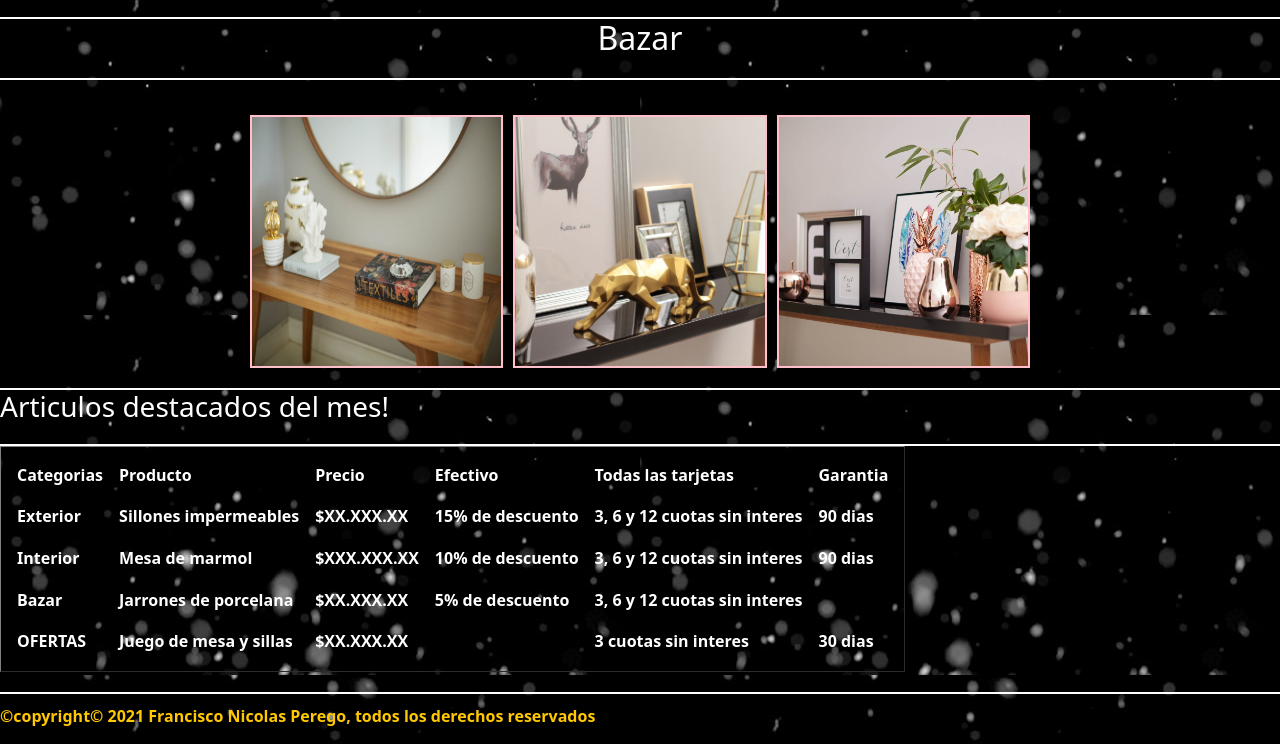
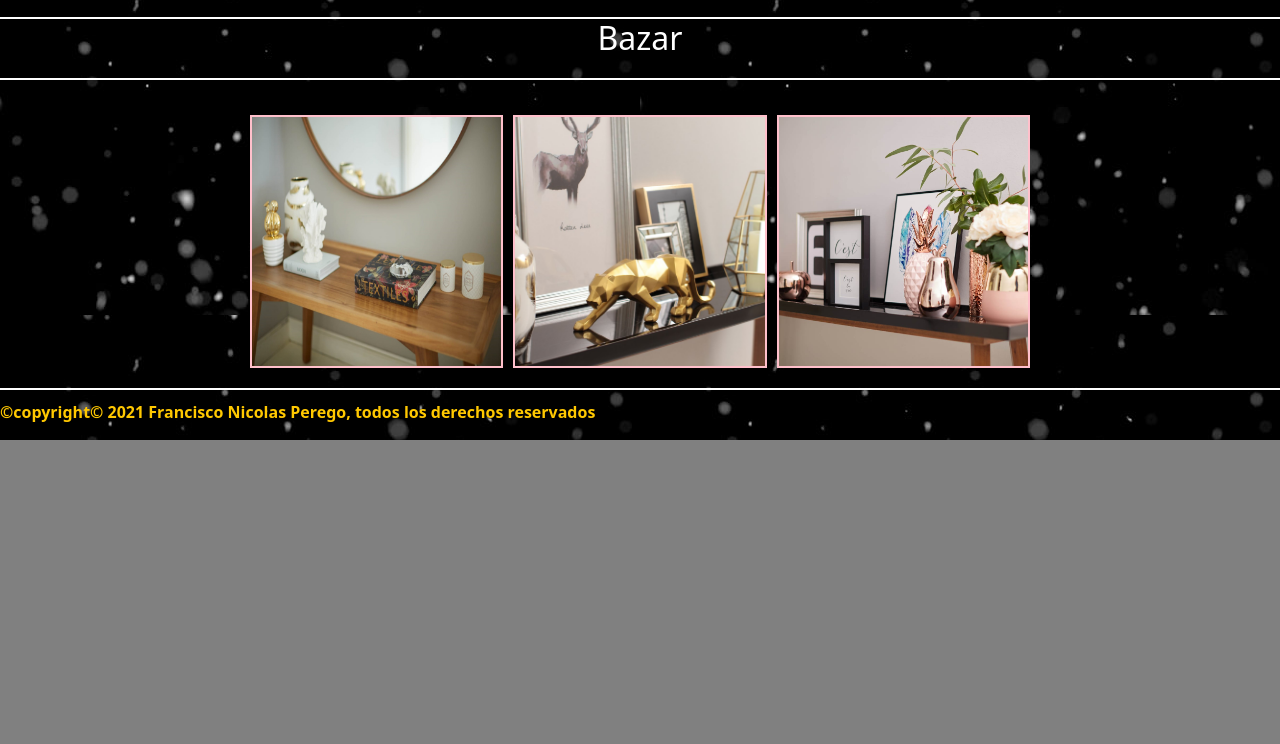
Before and after one commit to FranciscoPerego/decoracion__perego, a website: page categorias.html in a window 1280 px wide. Shown: the part 1485-2229 px from the top of the page. After the commit the page ends 1925 px from the top, so only its background shows below. Drawn offline with nearby package versions, Linux system fonts and the light colour scheme.

Commit message:
Eliminamos tabla y modificamos textos

```diff
--- a/categorias.html
+++ b/categorias.html
@@ -97,60 +97,6 @@
          </ul>
    </div>
    <div class="linea"></div>
-    <div class="letrasBlancas">
-         <h3>Articulos destacados del mes! </h3>
-    </div>
-    <div class="linea"></div>
-     <table border="1" cellpadding="8" cellspacing="16">
-
-         <tr>
-             <th>Categorias</th>
-             <th>Producto</th>
-             <th>Precio</th>
-             <th>Efectivo</th>
-             <th>Todas las tarjetas</th>
-             <th>Garantia</th>
-         </tr>
-
-         <tr>
-             <td>Exterior</td>
-             <td>Sillones impermeables</td>
-             <td>$XX.XXX.XX</td>
-             <td>15% de descuento</td>
-             <td> 3, 6 y 12 cuotas sin interes</td>
-             <td>90 dias</td>
-         </tr>
-
-        <tr>
-            <td>Interior</td>
-            <td>Mesa de marmol</td>
-            <td>$XXX.XXX.XX</td>
-            <td>10% de descuento</td>
-            <td> 3, 6 y 12 cuotas sin interes</td>
-            <td>90 dias</td>
-        </tr>
-
-        <tr>
-            <td>Bazar</td>
-            <td>Jarrones de porcelana</td>
-            <td>$XX.XXX.XX</td>
-            <td>5% de descuento</td>
-            <td> 3, 6 y 12 cuotas sin interes</td>
-            <td></td>
-        </tr>
-
-        <tr>
-            <td>OFERTAS</td>
-            <td>Juego de mesa y sillas</td>
-            <td>$XX.XXX.XX</td>
-            <td></td>
-            <td> 3 cuotas sin interes</td>
-            <td>30 dias</td>
-        </tr>
-
-     </table>
-
-        <div class="linea"></div>
 
         <footer class="footerOtrasSecciones">©copyright© 2021 Francisco Nicolas Perego, todos los derechos reservados</footer>
 
```
Also changed, not shown: contacto.html (+1 -1 lines).
